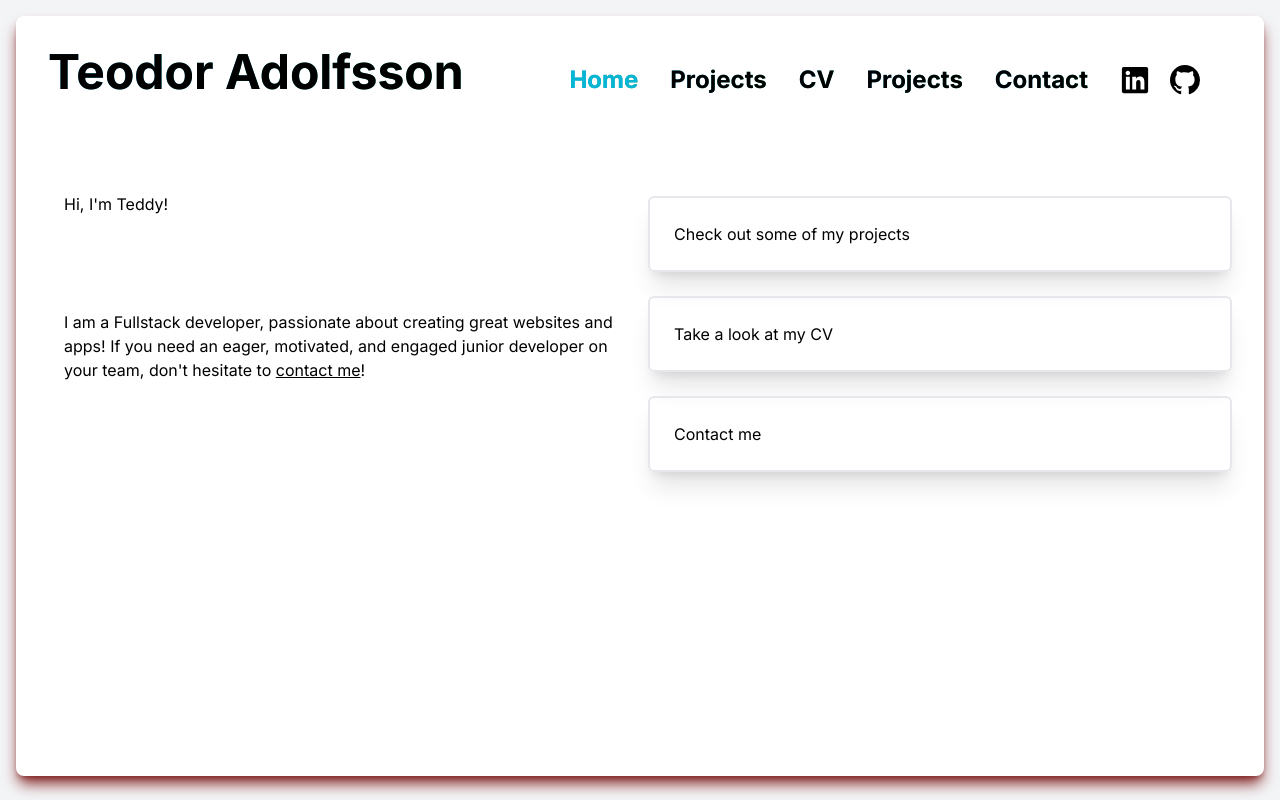
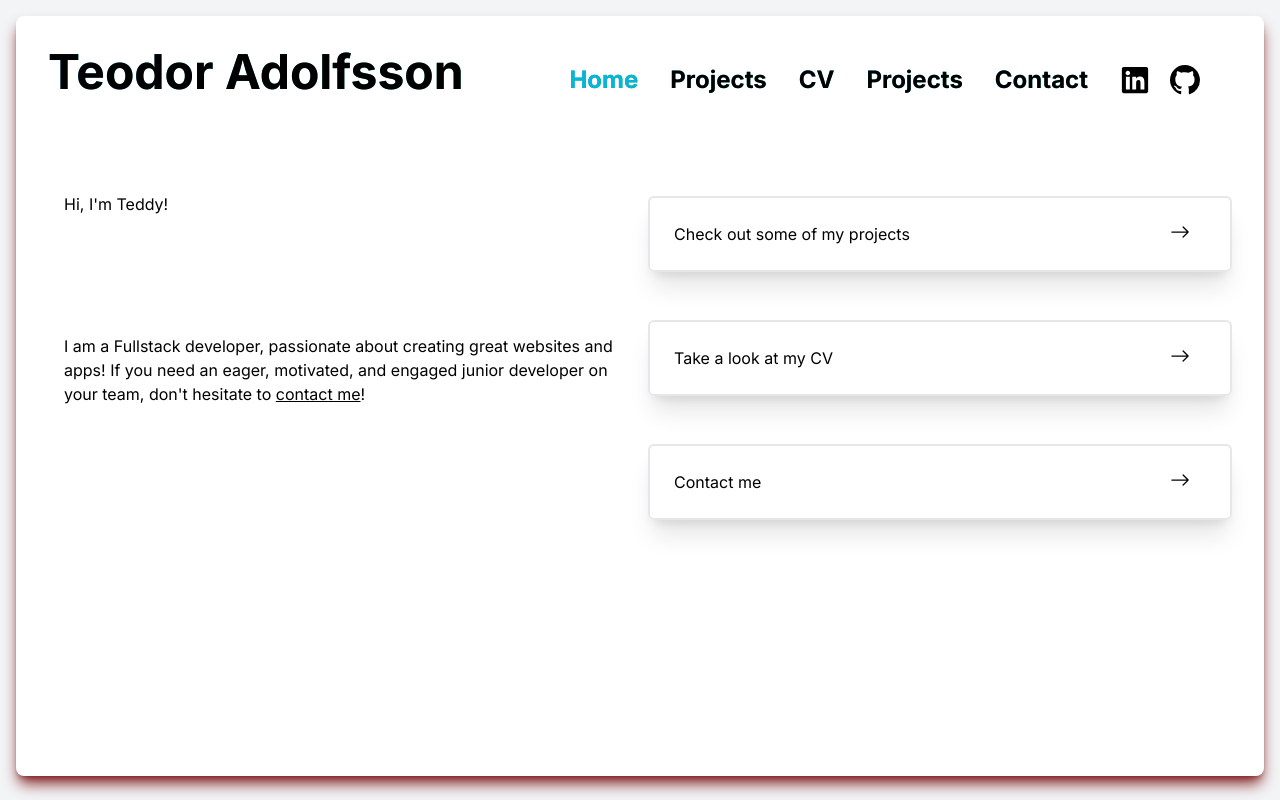
Before and after one commit to Teddy-94/personal-website, a Next.js app: page / in a window 1280 px wide. Built offline with nearby package versions, Linux system fonts and the light colour scheme.

Commit message:
improve homepage

```diff
--- a/src/app/page.tsx
+++ b/src/app/page.tsx
@@ -1,6 +1,7 @@
 "use client"
 import { outlineGradientOnHover } from '@/components/styleUtils';
 import Link from 'next/link';
+import { BsArrowRight } from "react-icons/bs"
 
 const HomePage: React.FC = () => {
   return (
@@ -10,10 +11,25 @@ const HomePage: React.FC = () => {
           <p>Hi, I'm Teddy!</p>
           <p>I am a Fullstack developer, passionate about creating great websites and apps! If you need an eager, motivated, and engaged junior developer on your team, don't hesitate to <Link href="/contact" className="underline text-decoration-gray-600">contact me</Link>!</p>
         </div>
-        <div className="grid grid-cols-1 mx-auto my-5 gap-6 w-full">
-          <Link href="/projects"><div className={`border-2 border-solid p-6 rounded-md ${outlineGradientOnHover} shadow-xl`}>Check out some of my projects</div></Link>
-          <Link href="/cv"><div className={`border-2 border-solid p-6 rounded-md ${outlineGradientOnHover} shadow-xl`}>Take a look at my CV</div></Link>
-          <Link href="/contact"><div className={`border-2 border-solid p-6 rounded-md ${outlineGradientOnHover} shadow-xl`}>Contact me</div></Link>
+        <div className="grid grid-cols-1 mx-auto my-5 gap-12 w-full">
+          <Link href="/projects">
+            <div className={`flex flex-row border-2 border-solid p-6 rounded-md ${outlineGradientOnHover} shadow-xl`}>
+              <p>Check out some of my projects</p>
+              <BsArrowRight className="flex ms-auto me-4 text-xl" />
+            </div>
+          </Link>
+          <Link href="/cv">
+            <div className={`flex flex-row border-2 border-solid p-6 rounded-md ${outlineGradientOnHover} shadow-xl`}>
+              <p>Take a look at my CV</p>
+              <BsArrowRight className="flex ms-auto me-4 text-xl" />
+            </div>
+          </Link>
+          <Link href="/contact">
+            <div className={`flex flex-row border-2 border-solid p-6 rounded-md ${outlineGradientOnHover} shadow-xl`}>
+              <p>Contact me</p>
+              <BsArrowRight className="flex ms-auto me-4 text-xl" />
+            </div>
+          </Link>
 
         </div>
       </div>
```
